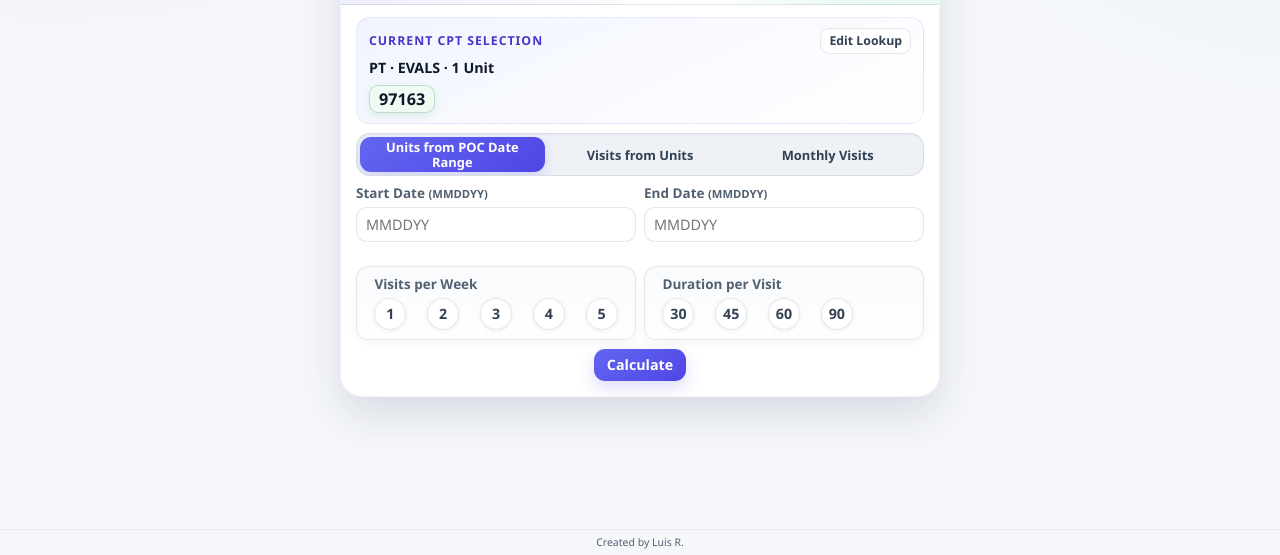
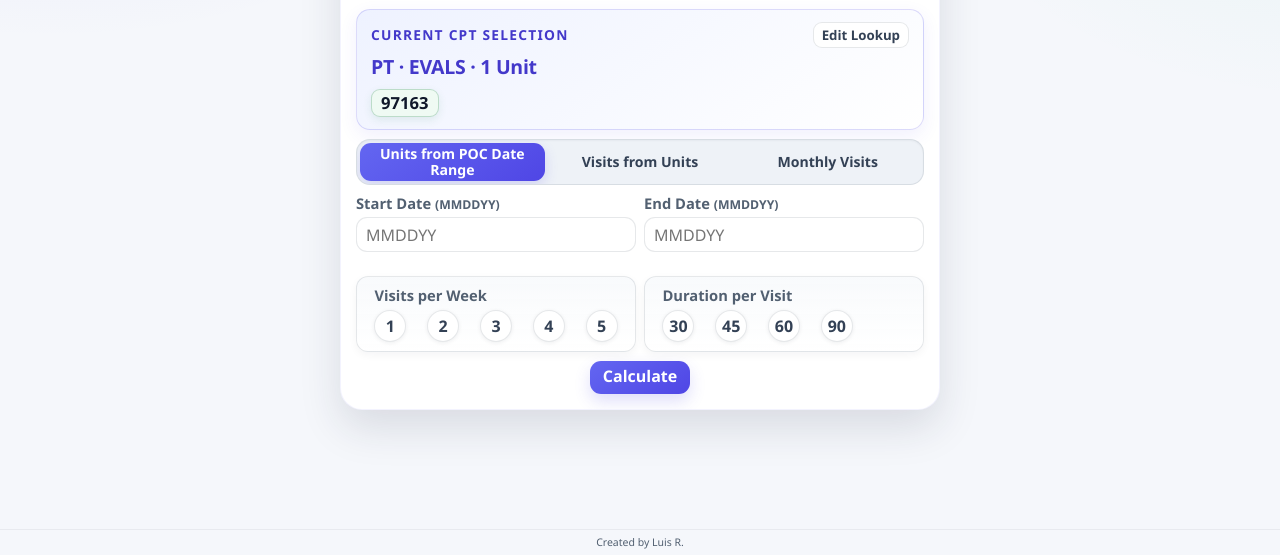
Before and after one commit to robles1999/therapy_auth_toolkit, a plain HTML site: page index.html in a window 1280 px wide. Shown: the part 245-800 px from the top of the page. Drawn offline with Linux system fonts and the light colour scheme.

Commit message:
Improve styles for readability and control sizing
Enhance readability and improve control sizes for better user experience.

```diff
--- a/index.html
+++ b/index.html
@@ -425,6 +425,87 @@ body{
   body{justify-content:flex-start}
 }
 
+
+
+/* Readability enhancement, preserving viewport centering and favicon */
+html{
+  --app-font-size:16px;
+}
+
+/* Larger readable controls with compact internal padding. */
+.segment button,
+.choice,
+.action,
+.circle{
+  font-size:1rem;
+}
+.segment button{
+  min-height:33px;
+  padding:3px 6px;
+}
+.calc-modes button{
+  font-size:.88rem;
+  padding:3px 5px;
+}
+.choice{
+  min-height:38px;
+  padding:4px 7px;
+}
+.action{
+  min-height:33px;
+  padding:4px 13px;
+}
+.circle{
+  padding:0;
+}
+.label,
+.field-label{
+  font-size:.92rem;
+}
+.input{
+  font-size:1rem;
+}
+
+/* Make the frequently scanned CPT context visually prominent. */
+.shared{
+  padding:12px 14px;
+  border-color:rgba(79,70,229,.19);
+  background:linear-gradient(145deg,rgba(238,242,255,.98),rgba(255,255,255,.98));
+  box-shadow:0 6px 18px rgba(79,70,229,.08);
+}
+.shared-title{
+  font-size:.86rem;
+  letter-spacing:.09em;
+}
+.shared-meta{
+  margin-top:7px;
+  color:var(--primary2);
+  font-size:1.22rem;
+  font-weight:750;
+  line-height:1.2;
+  letter-spacing:-.015em;
+}
+.shared-codes{
+  gap:7px;
+  margin-top:10px;
+}
+.mini-code{
+  padding:5px 9px;
+  font-size:1.04rem;
+  font-weight:700;
+}
+.shared .small-action{
+  font-size:.83rem;
+  padding:4px 8px;
+}
+
+@media(max-width:600px){
+  html{--app-font-size:15px}
+  .segment button,.choice,.action,.circle{font-size:.96rem}
+  .shared-meta{font-size:1.13rem}
+  .mini-code{font-size:1rem}
+}
+
 </style>
 </head>
 <body>
```
